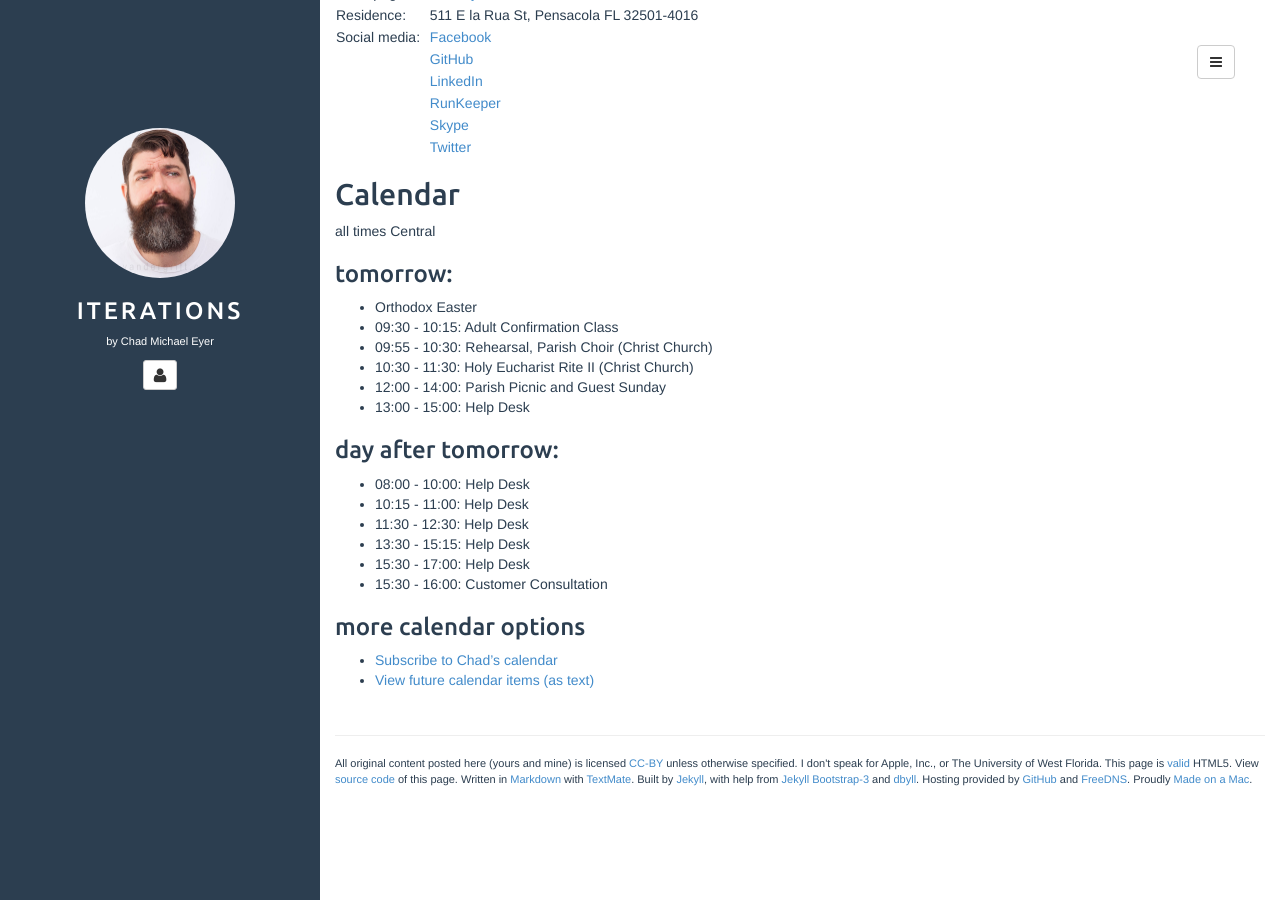
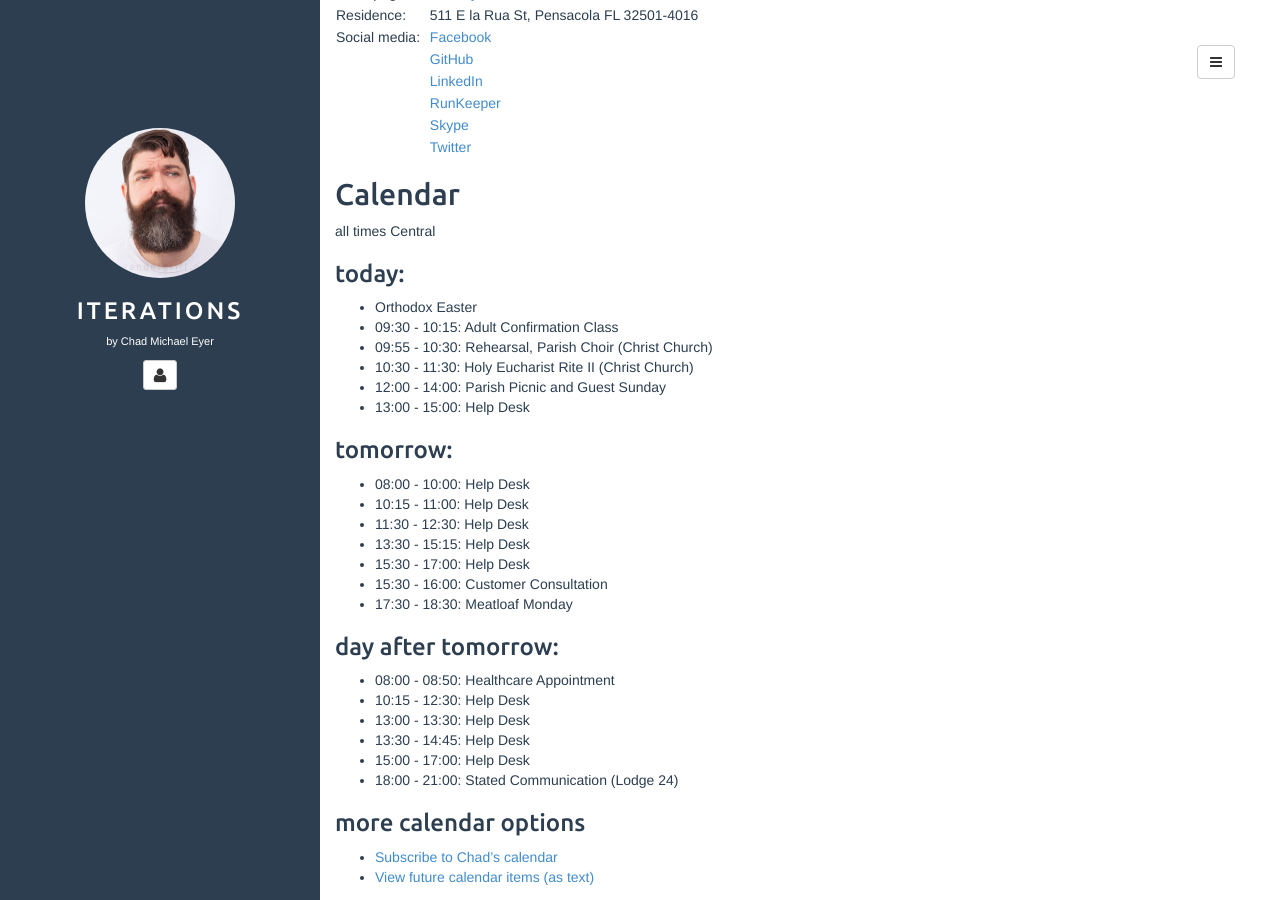
Before and after one commit to chadmichaeleyer/chadmichaeleyer.github.io, a Jekyll site: the page built from about.md, in a window 1280 px wide and 900 px high, scrolled down 1296 px. Built offline with Jekyll 4.4.1, drawn with Linux system fonts in a browser that asks for light colours.

Commit message:
calendar update

```diff
--- a/calendar.markdown
+++ b/calendar.markdown
@@ -1,6 +1,6 @@
 all times Central
 
-### tomorrow:
+### today:
 
 * Orthodox Easter
 * 09:30 - 10:15: Adult Confirmation Class
@@ -17,3 +17,13 @@ all times Central
 * 13:30 - 15:15: Help Desk
 * 15:30 - 17:00: Help Desk
 * 15:30 - 16:00: Customer Consultation
+* 17:30 - 18:30: Meatloaf Monday
+
+### day after tomorrow:
+
+* 08:00 - 08:50: Healthcare Appointment
+* 10:15 - 12:30: Help Desk
+* 13:00 - 13:30: Help Desk
+* 13:30 - 14:45: Help Desk
+* 15:00 - 17:00: Help Desk
+* 18:00 - 21:00: Stated Communication (Lodge 24)
```
Also changed, not shown: other parts of calendar.markdown (+1 -1 lines), calendar-year.markdown (+24 -17 lines), 1 other file.
